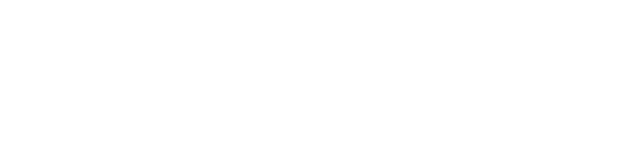
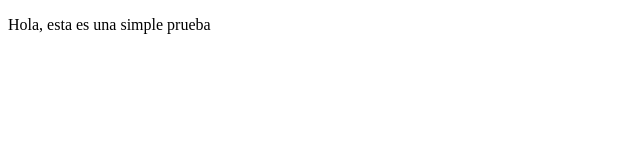
Before and after one commit to hugo8albert/proyectoDemoCursoPrework, a plain HTML site: page index.html in a window 1280 px wide. Shown: the whole page, without its empty margins (0-640 px from the left). Drawn offline with Linux system fonts and the light colour scheme.

Commit message:
Segundo commit

```diff
--- a/index.html
+++ b/index.html
@@ -7,6 +7,6 @@
     <title>documento 1</title>
 </head>
 <body>
-
+    <p>Hola, esta es una simple prueba</p>
 </body>
 </html>
```
